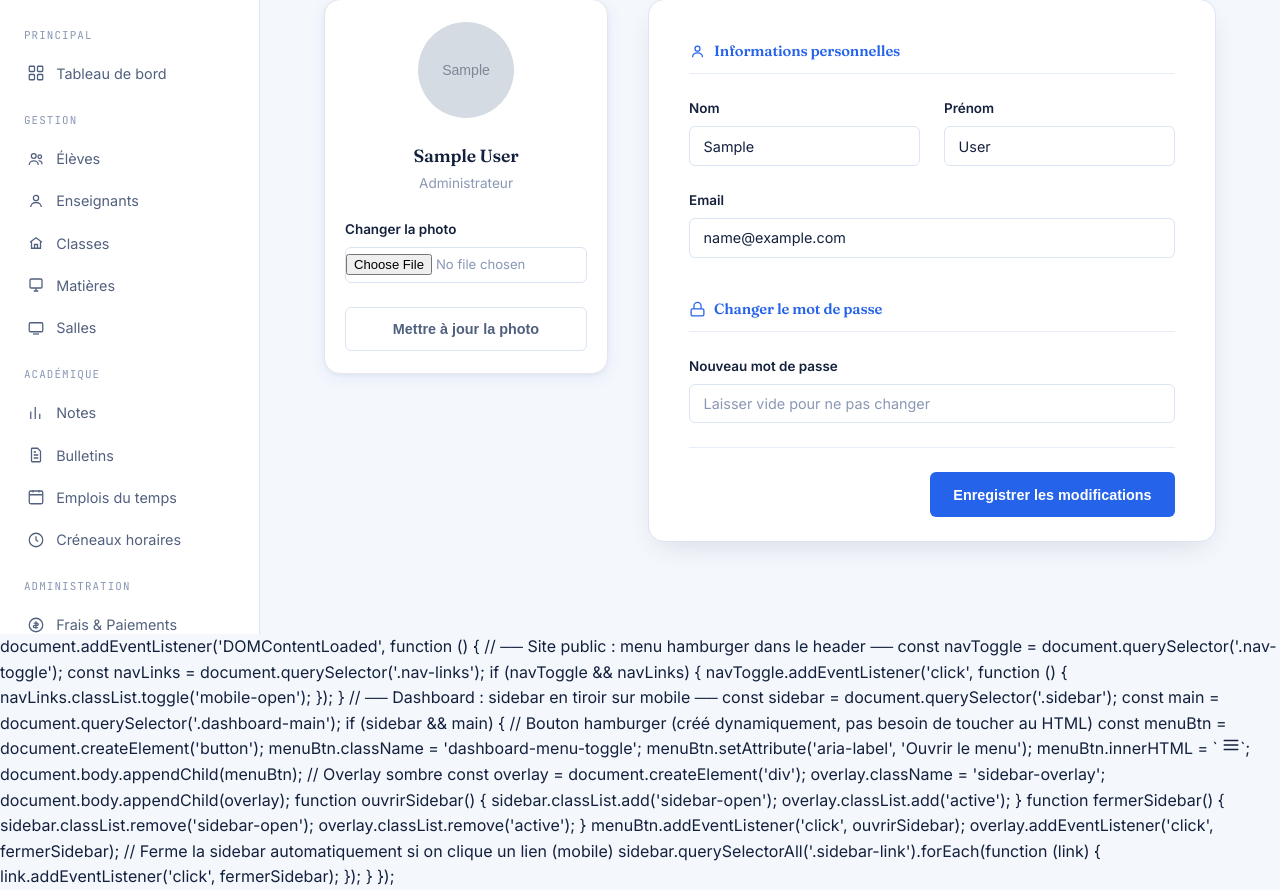
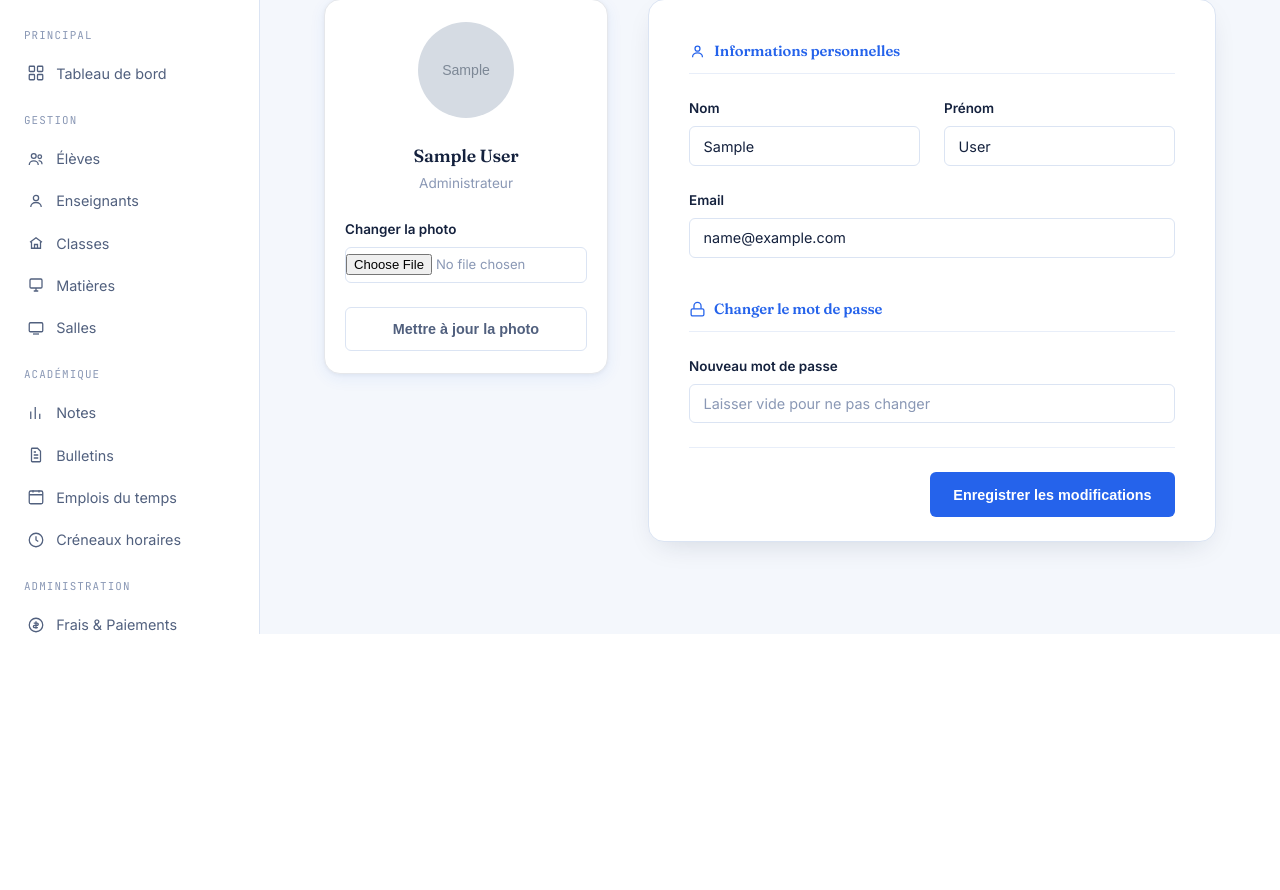
Before and after one commit to pavel020406/edugestion, a Django app: page /profil/ in a window 1280 px wide. Shown: the part 166-1056 px from the top of the page. After the commit the page ends 800 px from the top, so only its background shows below. Run offline with Django 5.2, Linux system fonts and the light colour scheme; a user stored in the database is signed in; tables that the repository leaves empty hold one stand-in row (values such as "Sample post"); grey boxes marked "Sample" are stand-in pictures; some web fonts are replaced.

Commit message:
Nouvelle version

```diff
--- a/templates/admin_dashboard/base_dashboard.html
+++ b/templates/admin_dashboard/base_dashboard.html
@@ -358,55 +358,7 @@
 {% block extra_js %}
 
 {% endblock %}
-document.addEventListener('DOMContentLoaded', function () {
 
-  // ── Site public : menu hamburger dans le header ──
-  const navToggle = document.querySelector('.nav-toggle');
-  const navLinks  = document.querySelector('.nav-links');
-  if (navToggle && navLinks) {
-    navToggle.addEventListener('click', function () {
-      navLinks.classList.toggle('mobile-open');
-    });
-  }
-
-  // ── Dashboard : sidebar en tiroir sur mobile ──
-  const sidebar = document.querySelector('.sidebar');
-  const main    = document.querySelector('.dashboard-main');
-  if (sidebar && main) {
-
-    // Bouton hamburger (créé dynamiquement, pas besoin de toucher au HTML)
-    const menuBtn = document.createElement('button');
-    menuBtn.className = 'dashboard-menu-toggle';
-    menuBtn.setAttribute('aria-label', 'Ouvrir le menu');
-    menuBtn.innerHTML = `
-      <svg width="18" height="18" viewBox="0 0 24 24" fill="none" stroke="currentColor" stroke-width="2">
-        <path d="M3 6h18M3 12h18M3 18h18" stroke-linecap="round"/>
-      </svg>`;
-    document.body.appendChild(menuBtn);
-
-    // Overlay sombre
-    const overlay = document.createElement('div');
-    overlay.className = 'sidebar-overlay';
-    document.body.appendChild(overlay);
-
-    function ouvrirSidebar() {
-      sidebar.classList.add('sidebar-open');
-      overlay.classList.add('active');
-    }
-    function fermerSidebar() {
-      sidebar.classList.remove('sidebar-open');
-      overlay.classList.remove('active');
-    }
-
-    menuBtn.addEventListener('click', ouvrirSidebar);
-    overlay.addEventListener('click', fermerSidebar);
-
-    // Ferme la sidebar automatiquement si on clique un lien (mobile)
-    sidebar.querySelectorAll('.sidebar-link').forEach(function (link) {
-      link.addEventListener('click', fermerSidebar);
-    });
-  }
-});
 </body>
 
 </html>
```
